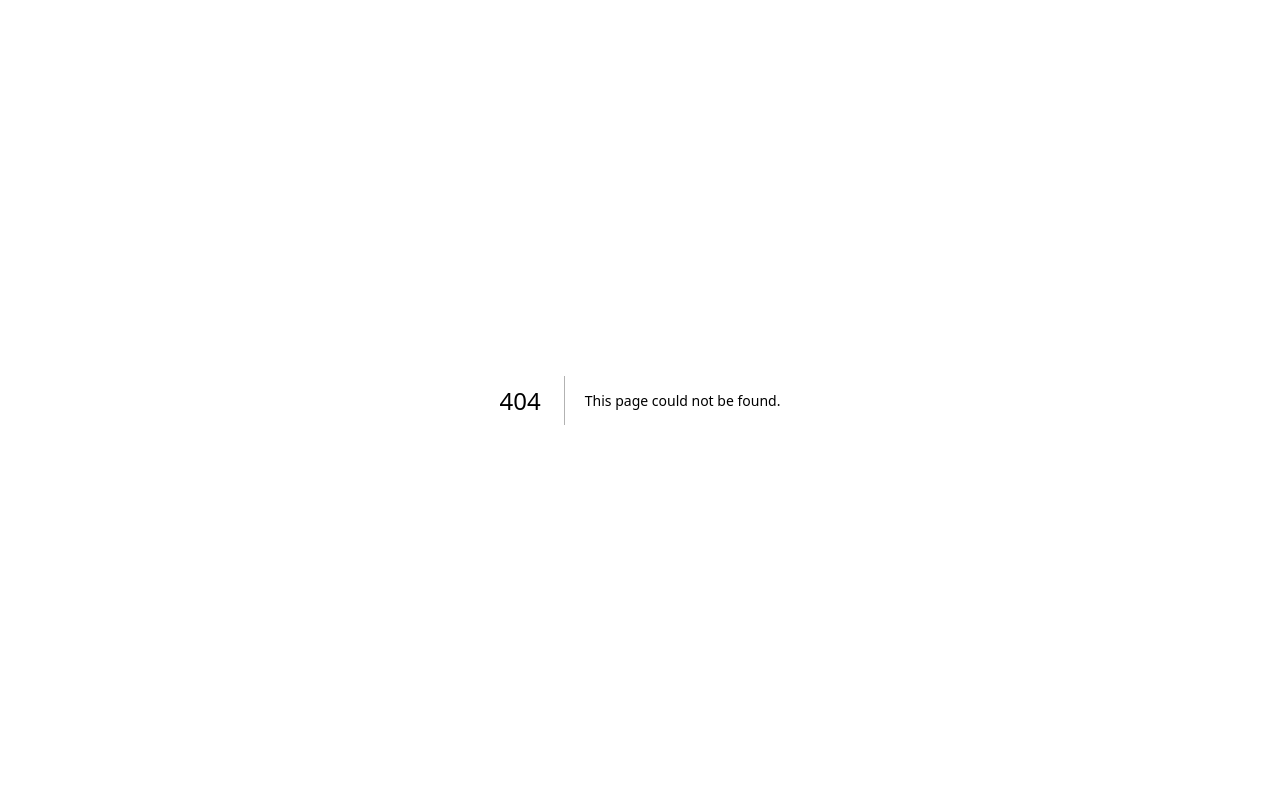
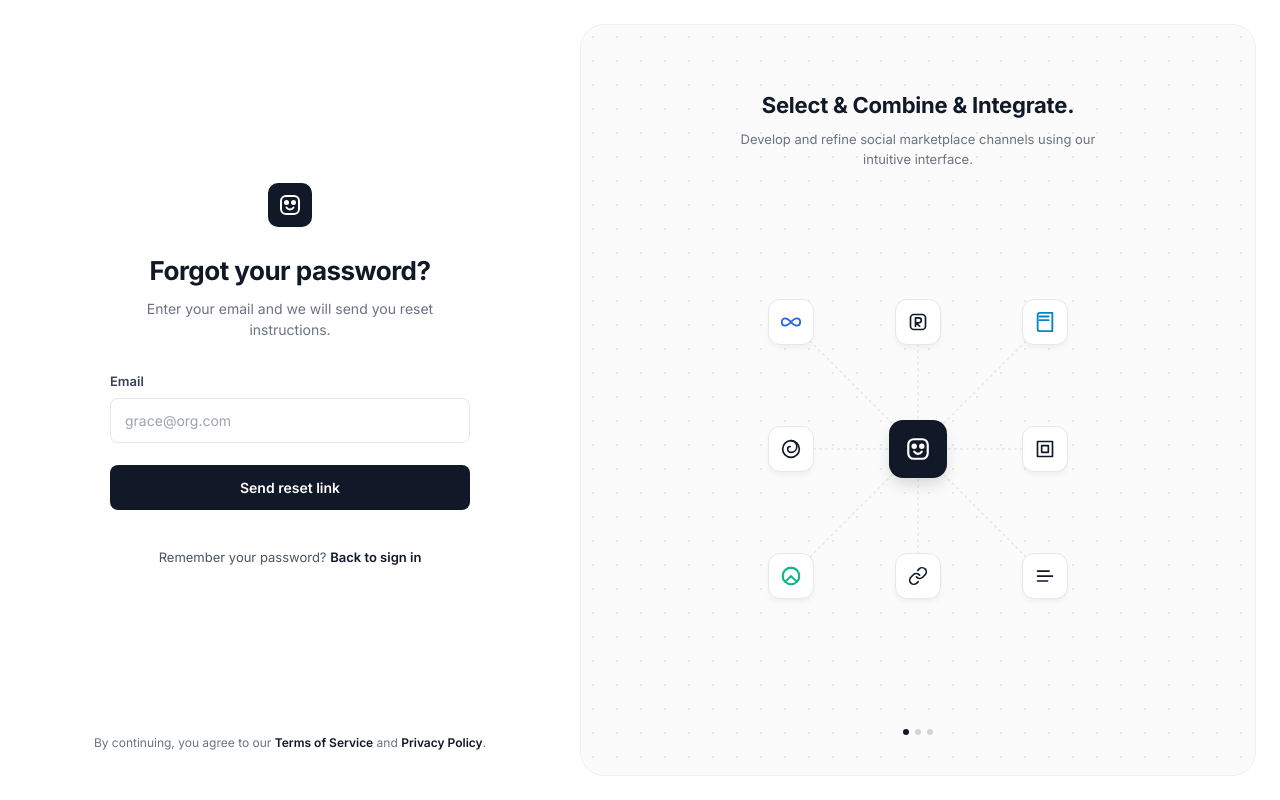
Before and after one commit to Fiqriananda/SocMark, a Next.js app in the folder frontend/: page /forgot-password in a window 1280 px wide. Before the commit this address had no page. Built offline with nearby package versions, Linux system fonts and the light colour scheme; no server answers.

Commit message:
feat: integrate login with auth API and add forgot password page

```diff
--- /dev/null
+++ b/frontend/app/components/AlertBanner.tsx
@@ -0,0 +1,58 @@
+/** @format */
+
+type AlertBannerProps = {
+  type: 'error' | 'success';
+  message: string;
+};
+
+export default function AlertBanner({ type, message }: AlertBannerProps) {
+  if (!message) return null;
+
+  return (
+    <div
+      className={`alert-banner alert-${type}`}
+      role={type === 'error' ? 'alert' : 'status'}>
+      <svg
+        width='18'
+        height='18'
+        viewBox='0 0 24 24'
+        fill='none'
+        stroke='currentColor'
+        strokeWidth='2'
+        strokeLinecap='round'
+        strokeLinejoin='round'
+        aria-hidden='true'>
+        {type === 'error' ?
+          <>
+            <circle
+              cx='12'
+              cy='12'
+              r='10'
+            />
+            <line
+              x1='12'
+              x2='12'
+              y1='8'
+              y2='12'
+            />
+            <line
+              x1='12'
+              x2='12.01'
+              y1='16'
+              y2='16'
+            />
+          </>
+        : <>
+            <circle
+              cx='12'
+              cy='12'
+              r='10'
+            />
+            <path d='m9 12 2 2 4-4' />
+          </>
+        }
+      </svg>
+      <span>{message}</span>
+    </div>
+  );
+}
--- /dev/null
+++ b/frontend/app/forgot-password/page.tsx
@@ -0,0 +1,146 @@
+/** @format */
+
+'use client';
+
+import { useState } from 'react';
+import Link from 'next/link';
+import AuthShowcase from '../components/AuthShowcase';
+import AlertBanner from '../components/AlertBanner';
+import { apiPost, ApiError } from '../lib/api';
+
+const SUCCESS_MESSAGE =
+  'Jika email terdaftar, instruksi reset akan dikirimkan.';
+
+export default function ForgotPasswordPage() {
+  const [email, setEmail] = useState('');
+  const [error, setError] = useState('');
+  const [success, setSuccess] = useState('');
+  const [loading, setLoading] = useState(false);
+
+  const handleSubmit = async (e: React.FormEvent) => {
+    e.preventDefault();
+
+    if (!/^[^\s@]+@[^\s@]+\.[^\s@]+$/.test(email)) {
+      setError('Format email tidak valid.');
+      return;
+    }
+
+    setError('');
+    setSuccess('');
+    setLoading(true);
+    try {
+      await apiPost('/auth/forgot-password', { email });
+      setSuccess(SUCCESS_MESSAGE);
+    } catch (err) {
+      // Backend bisa membalas 401 untuk email yang tidak terdaftar.
+      // Tampilkan pesan netral yang sama supaya tidak membocorkan
+      // apakah email tersebut terdaftar atau tidak.
+      if (err instanceof ApiError && err.status === 401) {
+        setSuccess(SUCCESS_MESSAGE);
+      } else {
+        setError(err instanceof ApiError ? err.message : 'Terjadi kesalahan.');
+      }
+    } finally {
+      setLoading(false);
+    }
+  };
+
+  return (
+    <main className='auth-page'>
+      <article className='auth-left'>
+        <div className='auth-form-wrapper'>
+          <header className='auth-brand-wrapper'>
+            <Link
+              href='/'
+              className='brand-icon-box'>
+              <svg
+                width='24'
+                height='24'
+                viewBox='0 0 24 24'
+                fill='none'
+                stroke='currentColor'
+                strokeWidth='2'
+                strokeLinecap='round'
+                strokeLinejoin='round'>
+                <rect
+                  width='18'
+                  height='18'
+                  x='3'
+                  y='3'
+                  rx='5'
+                />
+                <circle
+                  cx='8.5'
+                  cy='9.5'
+                  r='1.5'
+                  fill='currentColor'
+                />
+                <circle
+                  cx='15.5'
+                  cy='9.5'
+                  r='1.5'
+                  fill='currentColor'
+                />
+                <path d='M8.5 14.5c1 1.5 2.5 2 3.5 2s2.5-.5 3.5-2' />
+              </svg>
+            </Link>
+            <div className='auth-header'>
+              <h1>Forgot your password?</h1>
+              <p>Enter your email and we will send you reset instructions.</p>
+            </div>
+          </header>
+
+          <form
+            onSubmit={handleSubmit}
+            noValidate>
+            <AlertBanner
+              type='error'
+              message={error}
+            />
+            <AlertBanner
+              type='success'
+              message={success}
+            />
+
+            <div className='form-group'>
+              <label htmlFor='email'>Email</label>
+              <input
+                type='email'
+                id='email'
+                name='email'
+                value={email}
+                onChange={(e) => {
+                  setEmail(e.target.value);
+                  setError('');
+                  setSuccess('');
+                }}
+                placeholder='grace@org.com'
+                required
+              />
+            </div>
+
+            <button
+              type='submit'
+              className='btn-continue'
+              disabled={loading}>
+              {loading ? 'Sending...' : 'Send reset link'}
+            </button>
+
+            <p className='form-secondary-link'>
+              Remember your password? <Link href='/login'>Back to sign in</Link>
+            </p>
+          </form>
+        </div>
+
+        <footer className='auth-bottom-terms'>
+          <p>
+            By continuing, you agree to our <a href='#'>Terms of Service</a> and{' '}
+            <a href='#'>Privacy Policy</a>.
+          </p>
+        </footer>
+      </article>
+
+      <AuthShowcase />
+    </main>
+  );
+}
--- /dev/null
+++ b/frontend/app/lib/api.ts
@@ -0,0 +1,40 @@
+/** @format */
+
+export const API_URL =
+  process.env.NEXT_PUBLIC_API_URL || 'http://localhost:3000';
+
+export class ApiError extends Error {
+  status: number;
+  constructor(message: string, status: number) {
+    super(message);
+    this.status = status;
+  }
+}
+
+export async function apiPost<T>(path: string, body: unknown): Promise<T> {
+  let res: Response;
+  try {
+    res = await fetch(`${API_URL}${path}`, {
+      method: 'POST',
+      headers: { 'Content-Type': 'application/json' },
+      body: JSON.stringify(body),
+    });
+  } catch {
+    throw new ApiError('Tidak dapat terhubung ke server. Coba lagi nanti.', 0);
+  }
+
+  const data = await res.json().catch(() => null);
+
+  if (!res.ok) {
+    const message =
+      Array.isArray(data?.message) ? data.message.join(', ') : data?.message;
+    throw new ApiError(message || 'Terjadi kesalahan. Coba lagi.', res.status);
+  }
+
+  return data as T;
+}
+
+export function saveToken(token: string, remember: boolean) {
+  const storage = remember ? localStorage : sessionStorage;
+  storage.setItem('accessToken', token);
+}
--- a/frontend/app/login/page.tsx
+++ b/frontend/app/login/page.tsx
@@ -1,141 +1,215 @@
-"use client";
+/** @format */
 
-import { useState } from "react";
-import Link from "next/link";
-import { useRouter } from "next/navigation";
-import AuthShowcase from "../components/AuthShowcase";
+'use client';
+
+import { useState } from 'react';
+import Link from 'next/link';
+import { useRouter } from 'next/navigation';
+import AuthShowcase from '../components/AuthShowcase';
+import AlertBanner from '../components/AlertBanner';
+import { apiPost, saveToken, ApiError } from '../lib/api';
 
 export default function LoginPage() {
   const router = useRouter();
-  const [email, setEmail] = useState("");
-  const [password, setPassword] = useState("");
+  const [email, setEmail] = useState('');
+  const [password, setPassword] = useState('');
   const [rememberMe, setRememberMe] = useState(false);
   const [showPassword, setShowPassword] = useState(false);
 
-  const handleSubmit = (e: React.FormEvent) => {
+  const [error, setError] = useState('');
+  const [loading, setLoading] = useState(false);
+
+  const validate = () => {
+    if (!/^[^\s@]+@[^\s@]+\.[^\s@]+$/.test(email)) {
+      return 'Format email tidak valid.';
+    }
+    if (!password) return 'Password tidak boleh kosong.';
+    return '';
+  };
+
+  const handleSubmit = async (e: React.FormEvent) => {
     e.preventDefault();
-    // Simulate login and navigate to profile
-    router.push("/profile");
+
+    const validationError = validate();
+    if (validationError) {
+      setError(validationError);
+      return;
+    }
+
+    setError('');
+    setLoading(true);
+    try {
+      const data = await apiPost<{ accessToken: string }>('/auth/login', {
+        email,
+        password,
+      });
+      saveToken(data.accessToken, rememberMe);
+      router.push('/profile');
+    } catch (err) {
+      setError(err instanceof ApiError ? err.message : 'Terjadi kesalahan.');
+    } finally {
+      setLoading(false);
+    }
   };
 
   return (
-    <main className="auth-page">
-      <article className="auth-left">
-        <div className="auth-form-wrapper">
-          <header className="auth-brand-wrapper">
-            <Link href="/" className="brand-icon-box">
+    <main className='auth-page'>
+      <article className='auth-left'>
+        <div className='auth-form-wrapper'>
+          <header className='auth-brand-wrapper'>
+            <Link
+              href='/'
+              className='brand-icon-box'>
               <svg
-                width="24"
-                height="24"
-                viewBox="0 0 24 24"
-                fill="none"
-                stroke="currentColor"
-                strokeWidth="2"
-                strokeLinecap="round"
-                strokeLinejoin="round"
-              >
-                <rect width="18" height="18" x="3" y="3" rx="5" />
-                <circle cx="8.5" cy="9.5" r="1.5" fill="currentColor" />
-                <circle cx="15.5" cy="9.5" r="1.5" fill="currentColor" />
-                <path d="M8.5 14.5c1 1.5 2.5 2 3.5 2s2.5-.5 3.5-2" />
+                width='24'
+                height='24'
+                viewBox='0 0 24 24'
+                fill='none'
+                stroke='currentColor'
+                strokeWidth='2'
+                strokeLinecap='round'
+                strokeLinejoin='round'>
+                <rect
+                  width='18'
+                  height='18'
+                  x='3'
+                  y='3'
+                  rx='5'
+                />
+                <circle
+                  cx='8.5'
+                  cy='9.5'
+                  r='1.5'
+                  fill='currentColor'
+                />
+                <circle
+                  cx='15.5'
+                  cy='9.5'
+                  r='1.5'
+                  fill='currentColor'
+                />
+                <path d='M8.5 14.5c1 1.5 2.5 2 3.5 2s2.5-.5 3.5-2' />
               </svg>
             </Link>
-            <div className="auth-header">
+            <div className='auth-header'>
               <h1>Welcome to SocMark</h1>
               <p>Please enter your email and password to sign in.</p>
             </div>
           </header>
 
-          <form onSubmit={handleSubmit}>
-            <div className="form-group">
-              <label htmlFor="email">Email</label>
+          <form
+            onSubmit={handleSubmit}
+            noValidate>
+            <AlertBanner
+              type='error'
+              message={error}
+            />
+            <div className='form-group'>
+              <label htmlFor='email'>Email</label>
               <input
-                type="email"
-                id="email"
-                name="email"
+                type='email'
+                id='email'
+                name='email'
                 value={email}
-                onChange={(e) => setEmail(e.target.value)}
-                placeholder="grace@org.com"
+                onChange={(e) => {
+                  setEmail(e.target.value);
+                  setError('');
+                }}
+                placeholder='grace@org.com'
                 required
               />
             </div>
 
-            <div className="form-group">
-              <label htmlFor="password">Password</label>
-              <div className="input-wrapper">
+            <div className='form-group'>
+              <label htmlFor='password'>Password</label>
+              <div className='input-wrapper'>
                 <input
-                  type={showPassword ? "text" : "password"}
-                  id="password"
-                  name="password"
+                  type={showPassword ? 'text' : 'password'}
+                  id='password'
+                  name='password'
                   value={password}
-                  onChange={(e) => setPassword(e.target.value)}
-                  placeholder="••••••••••••"
+                  onChange={(e) => {
+                    setPassword(e.target.value);
+                    setError('');
+                  }}
+                  placeholder='••••••••••••'
                   required
                 />
                 <button
-                  type="button"
-                  className="input-icon-btn"
-                  aria-label="Toggle password visibility"
-                  onClick={() => setShowPassword(!showPassword)}
-                >
+                  type='button'
+                  className='input-icon-btn'
+                  aria-label='Toggle password visibility'
+                  onClick={() => setShowPassword(!showPassword)}>
                   <svg
-                    width="18"
-                    height="18"
-                    viewBox="0 0 24 24"
-                    fill="none"
-                    stroke="currentColor"
-                    strokeWidth="2"
-                    strokeLinecap="round"
-                    strokeLinejoin="round"
-                  >
-                    {showPassword ? (
+                    width='18'
+                    height='18'
+                    viewBox='0 0 24 24'
+                    fill='none'
+                    stroke='currentColor'
+                    strokeWidth='2'
+                    strokeLinecap='round'
+                    strokeLinejoin='round'>
+                    {showPassword ?
                       <>
-                        <path d="M2 12s3-7 10-7 10 7 10 7-3 7-10 7-10-7-10-7Z" />
-                        <circle cx="12" cy="12" r="3" />
+                        <path d='M2 12s3-7 10-7 10 7 10 7-3 7-10 7-10-7-10-7Z' />
+                        <circle
+                          cx='12'
+                          cy='12'
+                          r='3'
+                        />
                       </>
-                    ) : (
-                      <>
-                        <path d="M9.88 9.88a3 3 0 1 0 4.24 4.24" />
-                        <path d="M10.73 5.08A10.43 10.43 0 0 1 12 5c7 0 10 7 10 7a13.16 13.16 0 0 1-1.67 2.68" />
-                        <path d="M6.61 6.61A13.526 13.526 0 0 0 2 12s3 7 10 7a9.74 9.74 0 0 0 5.39-1.61" />
-                        <line x1="2" x2="22" y1="2" y2="22" />
+                    : <>
+                        <path d='M9.88 9.88a3 3 0 1 0 4.24 4.24' />
+                        <path d='M10.73 5.08A10.43 10.43 0 0 1 12 5c7 0 10 7 10 7a13.16 13.16 0 0 1-1.67 2.68' />
+                        <path d='M6.61 6.61A13.526 13.526 0 0 0 2 12s3 7 10 7a9.74 9.74 0 0 0 5.39-1.61' />
+                        <line
+                          x1='2'
+                          x2='22'
+                          y1='2'
+                          y2='22'
+                        />
                       </>
-                    )}
+                    }
                   </svg>
                 </button>
               </div>
             </div>
 
-            <div className="form-row-remember">
-              <div className="checkbox-group">
+            <div className='form-row-remember'>
+              <div className='checkbox-group'>
                 <input
-                  type="checkbox"
-                  id="remember-me"
-                  name="remember-me"
+                  type='checkbox'
+                  id='remember-me'
+                  name='remember-me'
                   checked={rememberMe}
                   onChange={(e) => setRememberMe(e.target.checked)}
                 />
-                <label htmlFor="remember-me">Remember me</label>
+                <label htmlFor='remember-me'>Remember me</label>
               </div>
-              <a href="#" className="forgot-link">
+              <Link
+                href='/forgot-password'
+                className='forgot-link'>
                 Forgot password?
-              </a>
+              </Link>
             </div>
 
-            <button type="submit" className="btn-continue">
-              Continue
+            <button
+              type='submit'
+              className='btn-continue'
+              disabled={loading}>
+              {loading ? 'Signing in...' : 'Continue'}
             </button>
 
-            <p className="form-secondary-link">
-              Have trouble signing in? <Link href="/register">Sign up</Link>
+            <p className='form-secondary-link'>
+              Have trouble signing in? <Link href='/register'>Sign up</Link>
             </p>
           </form>
         </div>
 
-        <footer className="auth-bottom-terms">
+        <footer className='auth-bottom-terms'>
           <p>
-            By continuing, you agree to our <a href="#">Terms of Service</a> and{" "}
-            <a href="#">Privacy Policy</a>.
+            By continuing, you agree to our <a href='#'>Terms of Service</a> and{' '}
+            <a href='#'>Privacy Policy</a>.
           </p>
         </footer>
       </article>
```
Also changed, not shown: frontend/app/socmark.css (+153 -42 lines).
